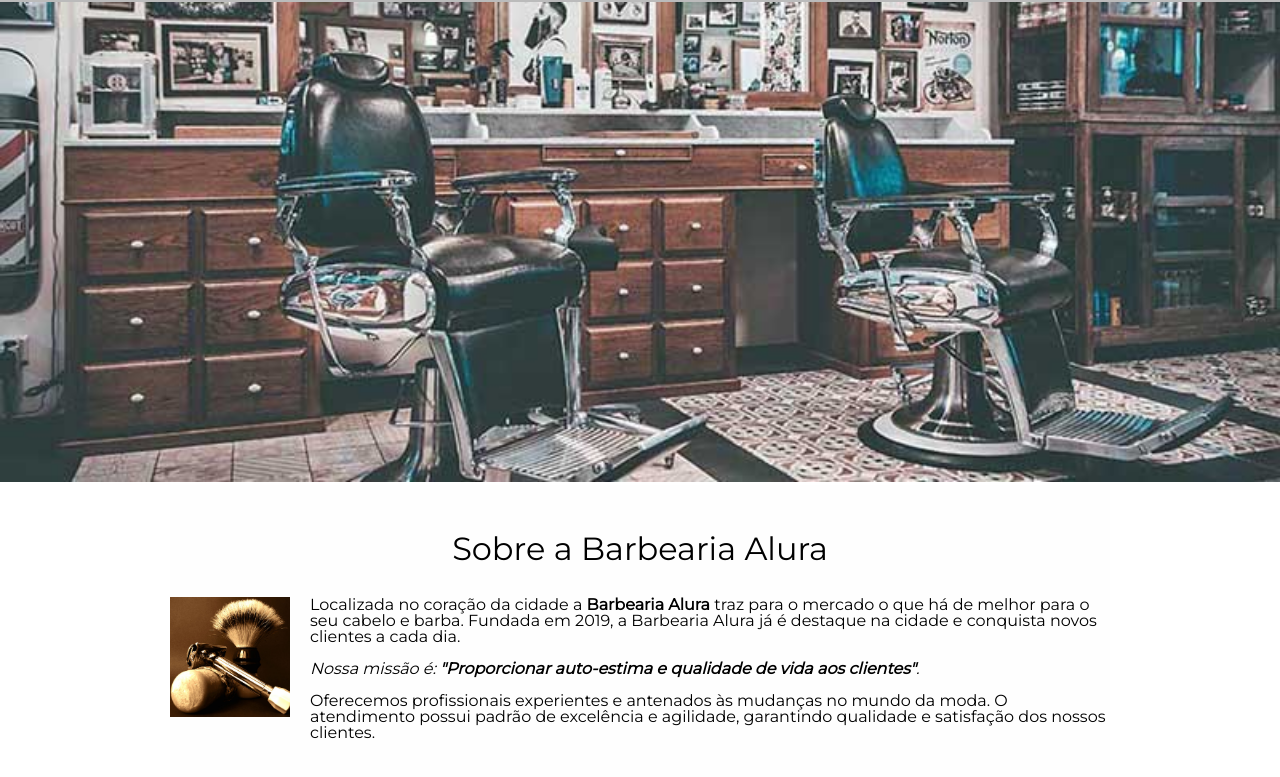
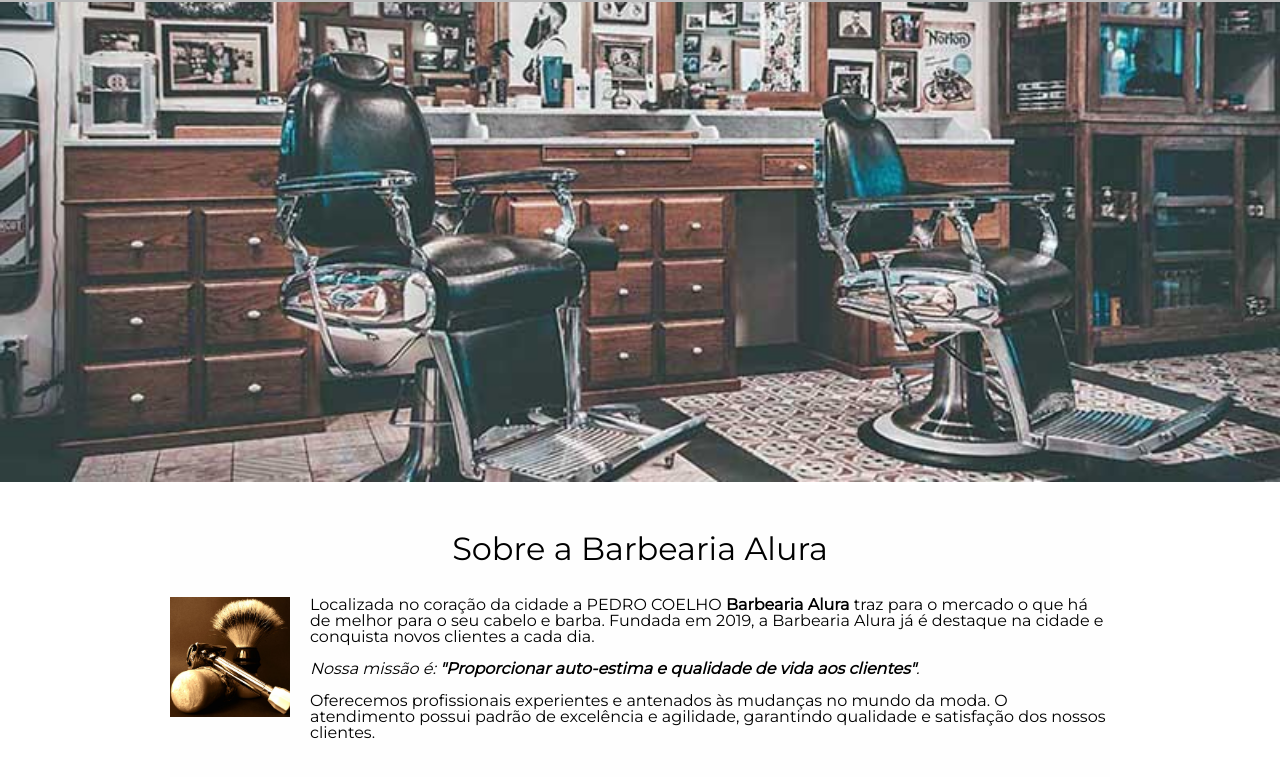
Before and after one commit to pedroxc/Barbearia-Alura, a plain HTML site: page index.html in a window 1280 px wide. Shown: the part 291-1068 px from the top of the page. Drawn offline with Linux system fonts and the light colour scheme.

Commit message:
Update index.html

```diff
--- a/index.html
+++ b/index.html
@@ -41,6 +41,7 @@
 
         <p>
           Localizada no coração da cidade a
+          PEDRO COELHO
           <strong>Barbearia Alura</strong> traz para o mercado o que há de
           melhor para o seu cabelo e barba. Fundada em 2019, a Barbearia Alura
           já é destaque na cidade e conquista novos clientes a cada dia.
```
